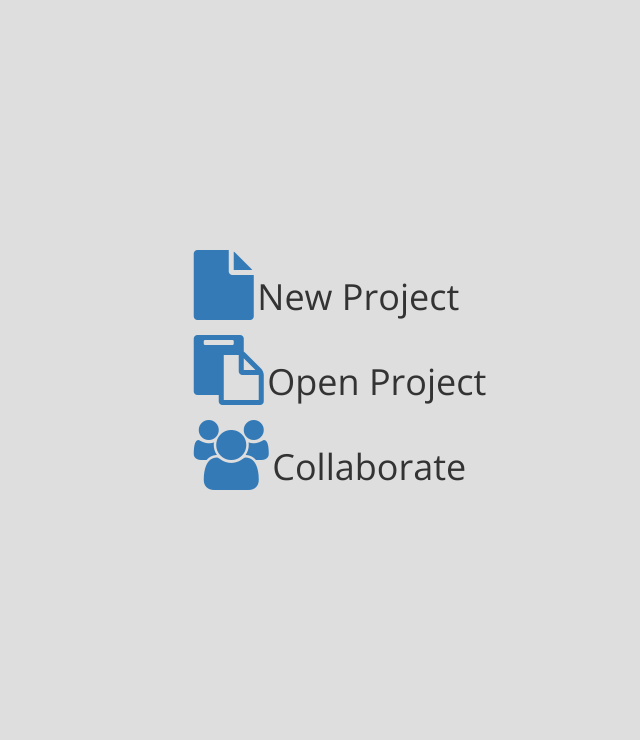
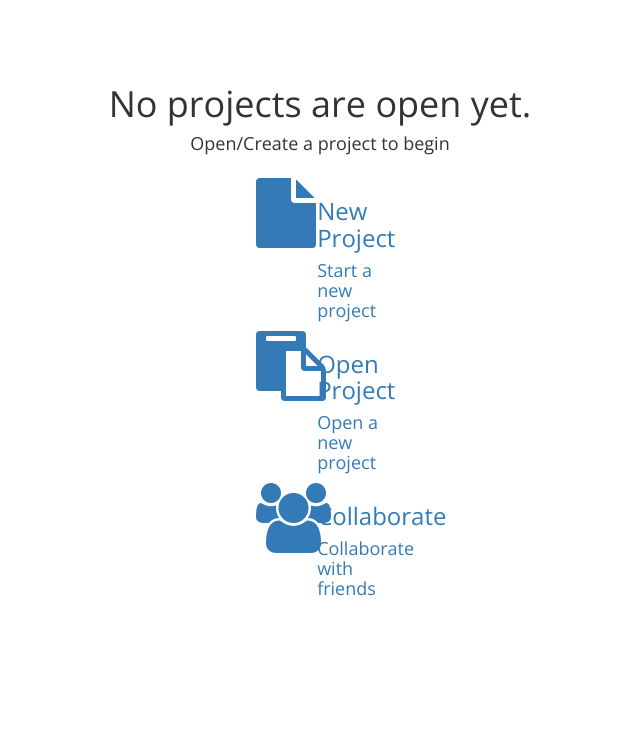
Before and after one commit to jakejarrett/WebDAW, a PHP site: page / in a window 1280 px wide. Shown: the part 60-800 px from the top of the page, without its empty margins (320-960 px from the left). Run offline with PHP 8.4, Linux system fonts and the light colour scheme; some libraries are stand-ins or nearby versions.

Commit message:
Landing page update
Landing page updated to fit more with original design & also changed
Preview image for screenshot.

changed Landing page items from list into rows, to allow stacking of
H3&4 w/ icon.

```diff
--- a/index.html
+++ b/index.html
@@ -74,6 +74,8 @@
               <ul class="dropdown-menu">
                 <li><a href="#" data-toggle="modal" data-target="#collaborate-start">Add User(s) to Project</a>
                 <li class="divider"></li>
+                <li><a href="https://github.com/jakehh/WebDAW"><i class="fa fa-github"></i> Github</a></li>
+                <li class="divider"></li>
                 <li><a href="/bugs.html" target="_blank">Report a Bug</a></li>
                 <li><a href="/help.php" target="_blank">Help</a></li>
                 <li><a href="#" data-toggle="modal" data-target="#about">About</a></li>
@@ -85,11 +87,45 @@
 		</nav> <!-- End Navigation -->
 
 		<div class="container-fluid new-content" id="newpage">
-            <ul class="landingpage-content">
-                <li class="landingpage-content"><a id="newproject" href="#"><i class="fa fa-file fa-5x"></i> <h1 class="landingpage-content">New Project</h1></a></li>
-                <li class="landingpage-content"><a id="openproject" href="#"><i class="fa fa-clipboard fa-5x"></i> <h1 class="landingpage-content">Open Project</h1></a></li>
-                <li class="landingpage-content"><a id="collaborations" href="#"><i class="fa fa-users fa-5x"></i> <h1 class="landingpage-content">Collaborate</h1></a></li>
-            </ul>
+      <h1 class="landing-text">No projects are open yet.</h1>
+      <h4 class="landing-text push-content">Open/Create a project to begin</h4>
+            <div class="landingpage-content">
+                <div class="row">
+                  <a id="newproject" href="#">
+                    <div class="col-md-1">
+                      <i class="fa fa-file fa-5x"></i>
+                    </div>
+                    <div class="col-md-2">
+                      <h3>New Project</h3>
+                      <h4>Start a new project</h4>
+                    </div>
+                  </a>
+                </div>
+
+                <div class="row">
+                  <a id="openproject" href="#">
+                    <div class="col-md-1">
+                      <i class="fa fa-clipboard fa-5x"></i>
+                    </div>
+                    <div class="col-md-2">
+                      <h3>Open Project</h3>
+                      <h4>Open a new project</h3>
+                    </div>
+                  </a>
+                </div>
+
+                <div class="row">
+                  <a id="collaborations" href="#">
+                    <div class="col-md-1">
+                      <i class="fa fa-users fa-5x"></i>
+                    </div>
+                    <div class="col-md-2">
+                      <h3>Collaborate</h3>
+                      <h4>Collaborate with friends</h4>
+                    </div>
+                  </a>
+                </div>
+            </div>
 		</div>
 
         <div class="container-fluid" id="project">
@@ -99,7 +135,7 @@
 			</div>
 		  </div>
 		  <div class="row dawinner">
-			<div class="col-md-1 sidebar">
+			<div class="col-md-2 sidebar">
                 <ul class="sidebar-list" data-role="listview" class="ui-listview-outer" data-inset="true">
                     <li data-role="collapsible" data-shadow="false" data-corners="false">
                         <p class="sidebar-option">Instruments <i class=""></i></p>
@@ -117,7 +153,7 @@
                     </li>
                 </ul>
 			</div>
-			<div class="col-md-10 scrollable dawcontent">10</div>
+			<div class="col-md-9 scrollable dawcontent">10</div>
 			<div class="col-md-1 rightsidebar">right side</div>
 		  </div>
         </div> <!-- End Content -->
--- a/resources/css/site.css
+++ b/resources/css/site.css
@@ -78,7 +78,7 @@ body, html {
 }
 
 .endofcontrols {
-    margin-right: 50px;
+    margin-right: 10px;
 }
 
 .container-fluid {
@@ -149,7 +149,7 @@ body, html {
 .new-content {
     min-height: 100%;
     max-height: 100%;
-    background-color: #dedede;
+    background-color: #ffffff;
     padding-bottom: -60px;
 }
 
@@ -160,7 +160,7 @@ body, html {
 
 .titlebar {
     line-height:15px !important;
-    padding-top: 15px;
+    padding-top: 14px;
     position: absolute;
     float: center !important;
     left: 50%;
@@ -420,37 +420,22 @@ body .collaboration {
 
 div.new-content {
     text-align: center;
-    padding-top: 250px;
+    padding-top: 5%;
 }
 
-ul.landingpage-content {
-    display: inline-block;
+.push-content {
+    margin-bottom: 20px !important;
 }
 
-a .landingpage-content {
-    text-decoration:none;
-    color: #333333;
-    border: 0px;
-}
-
-a .landingpage-content .fa {
-    color: #333333;
+div.landingpage-content {
+    margin-top: 25px;
+    text-align: left;
+    padding-left: 45%;
 }
 
 href.landingpage-content {
     text-decoration:none;
 }
-
-li.landingpage-content {
-    list-style-type: none;
-    padding-bottom: 15px;
-    text-align: left;
-}
-
-h1.landingpage-content {
-    display: inline;
-}
-
 .collab-title {
     text-align: center;
     padding: 0;
@@ -511,3 +496,7 @@ h1.landingpage-content {
     -moz-border-radius: 6px 0 6px 6px;
     border-radius: 6px 0 6px 6px;
 }
+
+.new-project {
+    line-height: 20px;
+}
```
Also changed, not shown: 1 other file.
